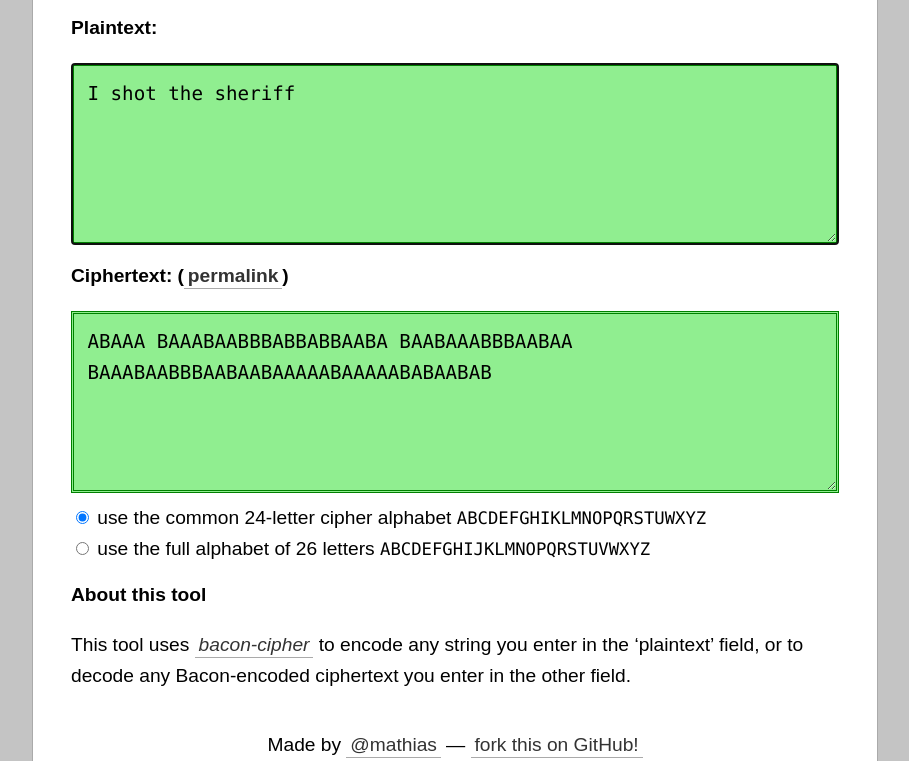
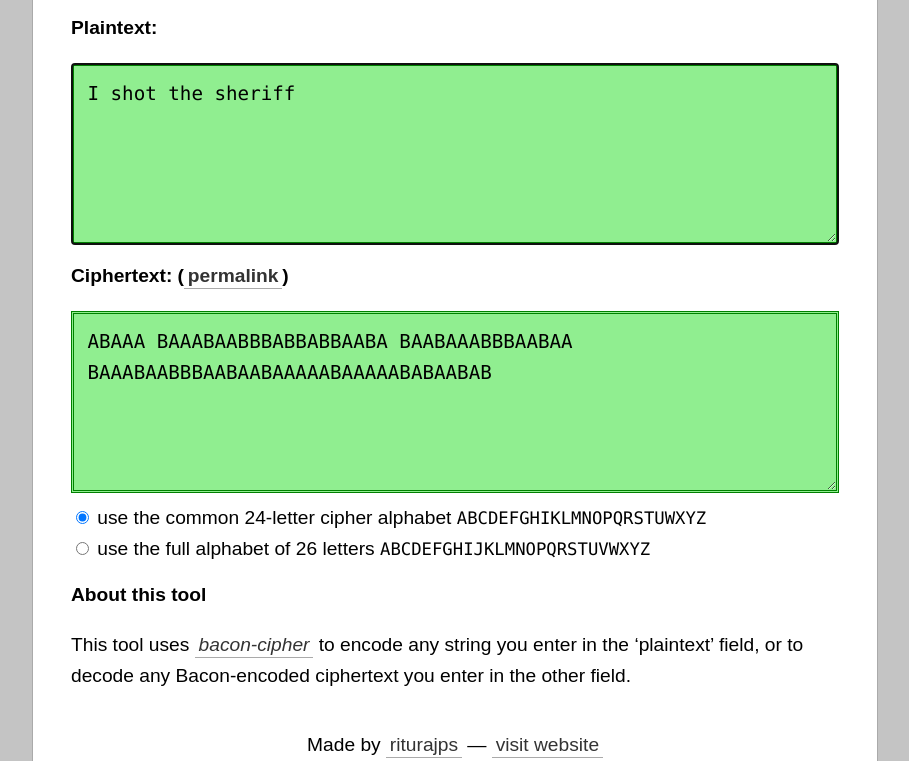
Before and after one commit to RituRajPS-Official/Tools, a plain HTML site: page bacon/index.html in a window 1280 px wide. Shown: the part 68-829 px from the top of the page, without its empty margins (185-1094 px from the left). Drawn offline with Linux system fonts and the light colour scheme.

Commit message:
Update index.html

```diff
--- a/bacon/index.html
+++ b/bacon/index.html
@@ -15,6 +15,6 @@
 <div><label><input name=alphabet type=radio> use the full alphabet of 26 letters <code>ABCDEFGHIJKLMNOPQRSTUVWXYZ</code></label></div>
 <h2>About this tool</h2>
 <p>This tool uses <a href=https://mths.be/bacon><i>bacon-cipher</i></a> to encode any string you enter in the ‘plaintext’ field, or to decode any Bacon-encoded ciphertext you enter in the other field.
-<p id=footer>Made by <a href=https://mathiasbynens.be/>@mathias</a> — <a href=https://github.com/mathiasbynens/mothereff.in/tree/master/bacon>fork this on GitHub!</a></p>
+<p id=footer>Made by <a href=https://riturajps-official.blogspot.com//>riturajps</a> — <a href=https://riturajpsofficial.blogspot.com/>visit website</a></p>
 <script src=vendor/bacon.js></script>
 <script src=eff.js></script>
```
